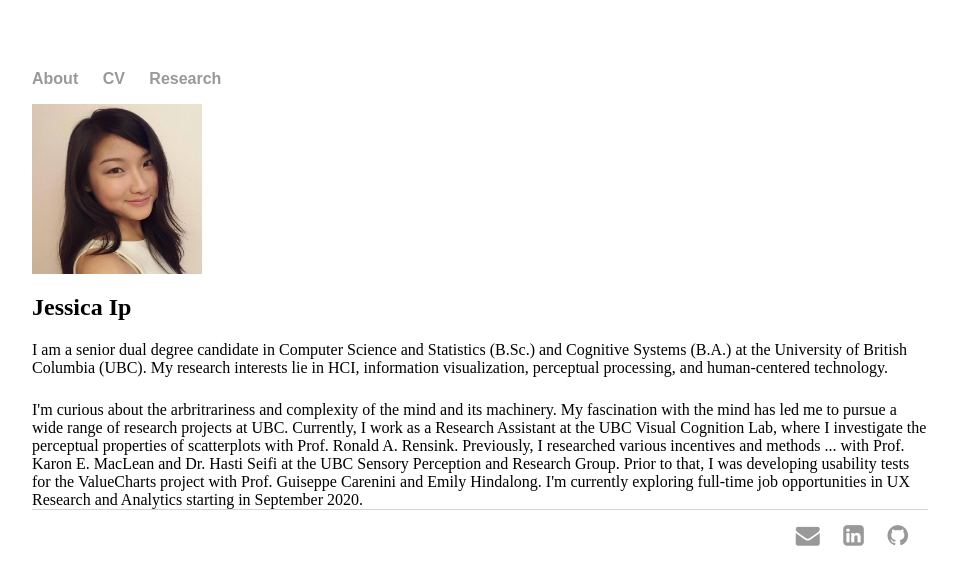
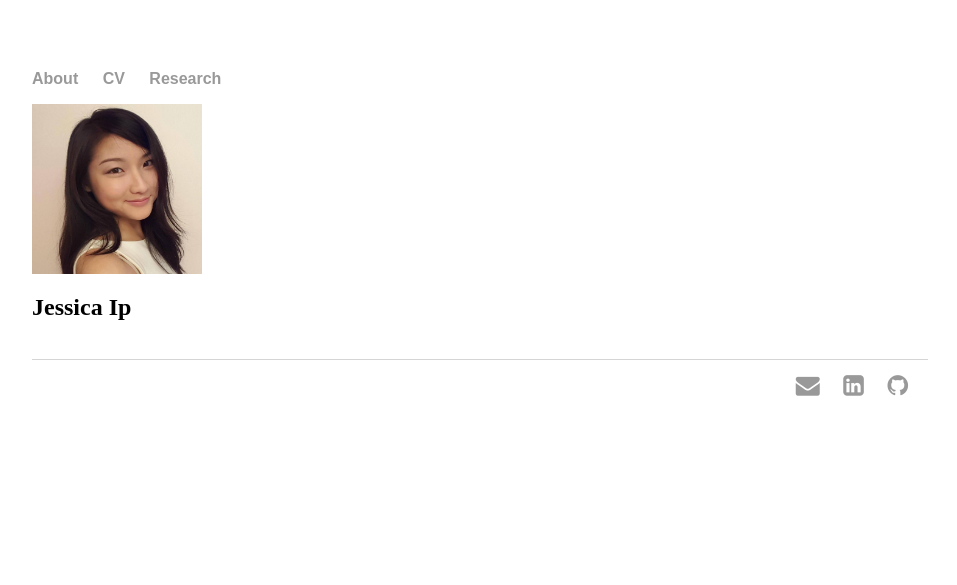
Before and after one commit to ip-jss/ip-jss.github.io, a Jekyll site: the page built from about/index.html, in a window 1280 px wide. Shown: the top 585 px of the page, without its empty margins (160-1117 px from the left). Built offline with Jekyll 4.4.1, drawn with Linux system fonts in a browser that asks for light colours.

Commit message:
Update index.html

```diff
--- a/about/index.html
+++ b/about/index.html
@@ -41,13 +41,6 @@ img {float: left;}
 <div style="display:inline-block;">
 	<div>
 
-	I am a senior dual degree candidate in Computer Science and Statistics (B.Sc.) and Cognitive Systems (B.A.) at the University of British Columbia (UBC). My research interests lie in HCI, information visualization, perceptual processing, and human-centered technology. </p>
-       	I'm curious about the arbritrariness and complexity of the mind and its machinery. My fascination with the mind has led me to pursue a wide range
-	of research projects at UBC. Currently, I work as a Research Assistant at the UBC Visual Cognition Lab, where I investigate the perceptual properties of scatterplots with Prof. Ronald A. Rensink.
-        Previously, I researched various incentives and methods ... with Prof. Karon E. MacLean and Dr. Hasti Seifi at the UBC Sensory Perception and Research Group.
-      	Prior to that, I was developing usability tests for the ValueCharts project with Prof. Guiseppe Carenini and Emily Hindalong.
-	I'm currently exploring full-time job opportunities in UX Research and Analytics starting in September 2020.
-
 
 	</div>
 
```
